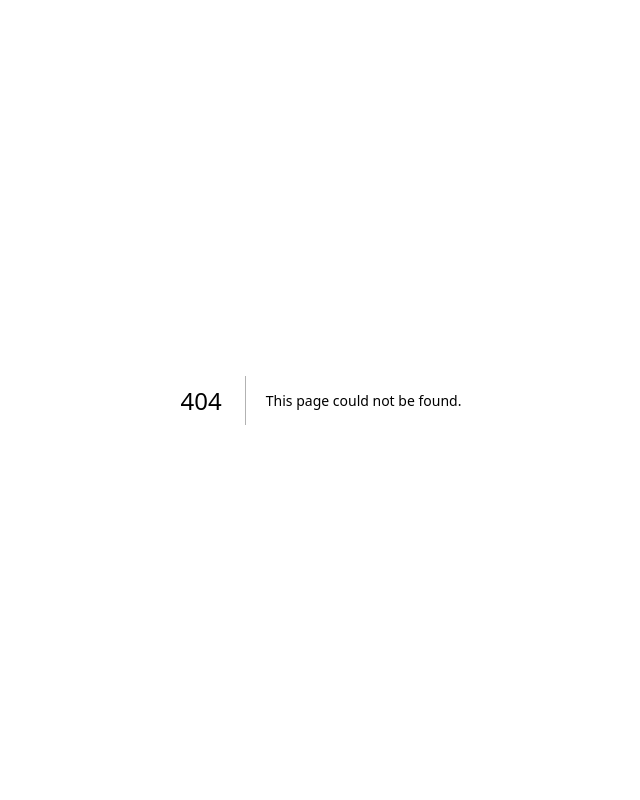
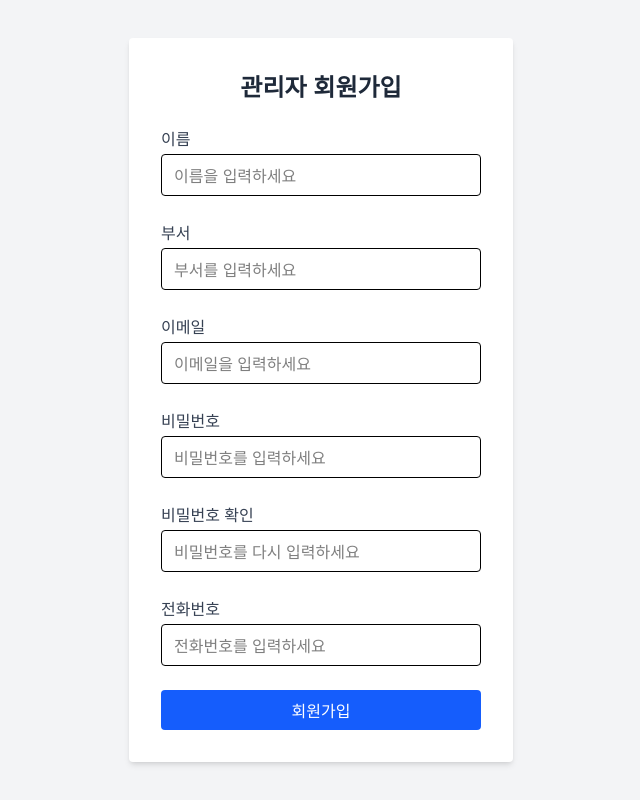
Before and after one commit to msw-Hub/senahaza, a Next.js app in the folder sena-front/: page /admin/signup in a window 1280 px wide. Before the commit this address had no page. Shown: the whole page, without its empty margins (319-959 px from the left). Built offline with nearby package versions, Linux system fonts and the light colour scheme.

Commit message:
[SEN-28] feat : 회원가입 페이지 제작

```diff
--- /dev/null
+++ b/sena-front/src/app/admin/signup/page.tsx
@@ -0,0 +1,159 @@
+"use client";
+
+import axios from "axios";
+import { useRouter } from "next/navigation";
+import { useState } from "react";
+
+interface SignupForm {
+  name: string; //이름
+  dept: string; //부서
+  email: string; // 이메일
+  password: string; // 비밀번호
+  passwordConfirm: string; // 비밀번호 확인 (선택)
+  tel: string; // 전화번호
+}
+
+export default function SignupPage() {
+  const router = useRouter();
+
+  const [signupForm, setSignupForm] = useState<SignupForm>({
+    name: "",
+    dept: "",
+    email: "",
+    password: "",
+    passwordConfirm: "",
+    tel: "",
+  });
+
+  // 회원가입 폼 변경 핸들러
+  function handleChange(event: React.ChangeEvent<HTMLInputElement>) {
+    // tel 필드일 경우 -을 자동으로 추가
+    if (event.target.name === "tel") {
+      const value = event.target.value.replace(/[^0-9]/g, ""); // 숫자만 허용
+      const formattedValue = value.length < 4 ? value : value.length < 8 ? value.replace(/(\d{3})(\d{1,4})/, "$1-$2") : value.replace(/(\d{3})(\d{3,4})(\d{1,4})/, "$1-$2-$3"); // 4글자부터 변환
+      setSignupForm((prev) => ({
+        ...prev,
+        tel: formattedValue,
+      }));
+    } else {
+      const { name, value } = event.target;
+      setSignupForm((prev) => ({
+        ...prev,
+        [name]: value,
+      }));
+    }
+  }
+
+  async function handleSignup(event: React.FormEvent<HTMLFormElement>) {
+    event.preventDefault();
+
+    //이름 확인 로직 빈칸만 아니면됨
+    if (signupForm.name.trim() === "") {
+      alert("이름을 입력해주세요.");
+      return;
+    }
+
+    // 부서 확인 로직 빈칸만 아니면됨
+    if (signupForm.dept.trim() === "") {
+      alert("부서를 입력해주세요.");
+      return;
+    }
+
+    // 이메일 확인 로직
+    const emailRegex = /^[^\s@]+@[^\s@]+\.[^\s@]+$/;
+    if (!emailRegex.test(signupForm.email)) {
+      alert("유효한 이메일 주소를 입력해주세요.");
+      return;
+    }
+
+    // 비밀번호 확인 로직 4자리 이상
+    if (signupForm.password.length < 8) {
+      alert("비밀번호는 최소 8자 이상이어야 합니다.");
+      return;
+    }
+
+    // 비밀번호는 영문, 숫자, 특수문자를 포함한 8~20자리
+    const passwordRegex = /^(?=.*[A-Za-z])(?=.*\d)(?=.*[!@#$%^&*])[A-Za-z\d!@#$%^&*]{8,20}$/;
+    if (!passwordRegex.test(signupForm.password)) {
+      alert("비밀번호는 영문, 숫자, 특수문자를 포함한 8~20자리여야 합니다.");
+      return;
+    }
+
+    // 비밀번호 confirm 확인 로직
+    if (signupForm.password !== signupForm.passwordConfirm) {
+      alert("비밀번호가 일치하지 않습니다.");
+      return;
+    }
+
+    // 전화번호 확인 로직
+    const telRegex = /^\d{2,3}-\d{3,4}-\d{4}$/; // 000-0000-0000 형식
+    if (!telRegex.test(signupForm.tel)) {
+      alert("유효한 전화번호를 입력해주세요.");
+      return;
+    }
+
+    console.log(signupForm);
+    const response = await axios.post(`${process.env.NEXT_PUBLIC_API_URL}/api/auth/signup`, {
+      name: signupForm.name,
+      dept: signupForm.dept,
+      email: signupForm.email,
+      password: signupForm.password,
+      tel: signupForm.tel,
+    });
+    if (response.status === 200) {
+      // 회원가입 성공 처리
+      alert(response.data.message || "회원가입이 완료되었습니다.");
+      router.push("/admin/login");
+    } else {
+      // 회원가입 실패 처리
+      alert(response.data.message || "회원가입에 실패했습니다. 다시 시도해주세요.");
+    }
+  }
+
+  return (
+    <div className="flex min-h-screen items-center justify-center bg-gray-100">
+      <form className="bg-white p-8 rounded shadow-md w-full max-w-sm space-y-6" onSubmit={handleSignup}>
+        <h2 className="text-2xl font-bold text-center text-gray-800">관리자 회원가입</h2>
+        <div>
+          <label htmlFor="name" className="block text-gray-700 mb-1">
+            이름
+          </label>
+          <input type="text" id="name" name="name" value={signupForm.name} onChange={handleChange} className="w-full px-3 py-2 border rounded focus:outline-none focus:ring-2 focus:ring-blue-500 text-black" placeholder="이름을 입력하세요" required />
+        </div>
+        <div>
+          <label htmlFor="dept" className="block text-gray-700 mb-1">
+            부서
+          </label>
+          <input type="text" id="dept" name="dept" value={signupForm.dept} onChange={handleChange} className="w-full px-3 py-2 border rounded focus:outline-none focus:ring-2 focus:ring-blue-500 text-black" placeholder="부서를 입력하세요" required />
+        </div>
+        <div>
+          <label htmlFor="email" className="block text-gray-700 mb-1">
+            이메일
+          </label>
+          <input type="email" id="email" name="email" value={signupForm.email} onChange={handleChange} className="w-full px-3 py-2 border rounded focus:outline-none focus:ring-2 focus:ring-blue-500 text-black" placeholder="이메일을 입력하세요" required />
+        </div>
+        <div>
+          <label htmlFor="password" className="block text-gray-700 mb-1">
+            비밀번호
+          </label>
+          <input type="password" id="password" name="password" value={signupForm.password} onChange={handleChange} className="w-full px-3 py-2 border rounded focus:outline-none focus:ring-2 focus:ring-blue-500 text-black" placeholder="비밀번호를 입력하세요" required />
+        </div>
+        <div>
+          <label htmlFor="passwordConfirm" className="block text-gray-700 mb-1">
+            비밀번호 확인
+          </label>
+          <input type="password" id="passwordConfirm" name="passwordConfirm" value={signupForm.passwordConfirm} onChange={handleChange} className="w-full px-3 py-2 border rounded focus:outline-none focus:ring-2 focus:ring-blue-500 text-black" placeholder="비밀번호를 다시 입력하세요" required />
+        </div>
+        <div>
+          <label htmlFor="tel" className="block text-gray-700 mb-1">
+            전화번호
+          </label>
+          <input type="tel" id="tel" name="tel" value={signupForm.tel} onChange={handleChange} className="w-full px-3 py-2 border rounded focus:outline-none focus:ring-2 focus:ring-blue-500 text-black" placeholder="전화번호를 입력하세요" required />
+        </div>
+        <button type="submit" className="w-full bg-blue-600 text-white py-2 rounded hover:bg-blue-700 transition">
+          회원가입
+        </button>
+      </form>
+    </div>
+  );
+}
```
Also changed, not shown: sena-front/package.json (+7 -5 lines), sena-front/src/app/admin/login/page.tsx (added), 1 other file (tests, documents, lock files or other folders).
